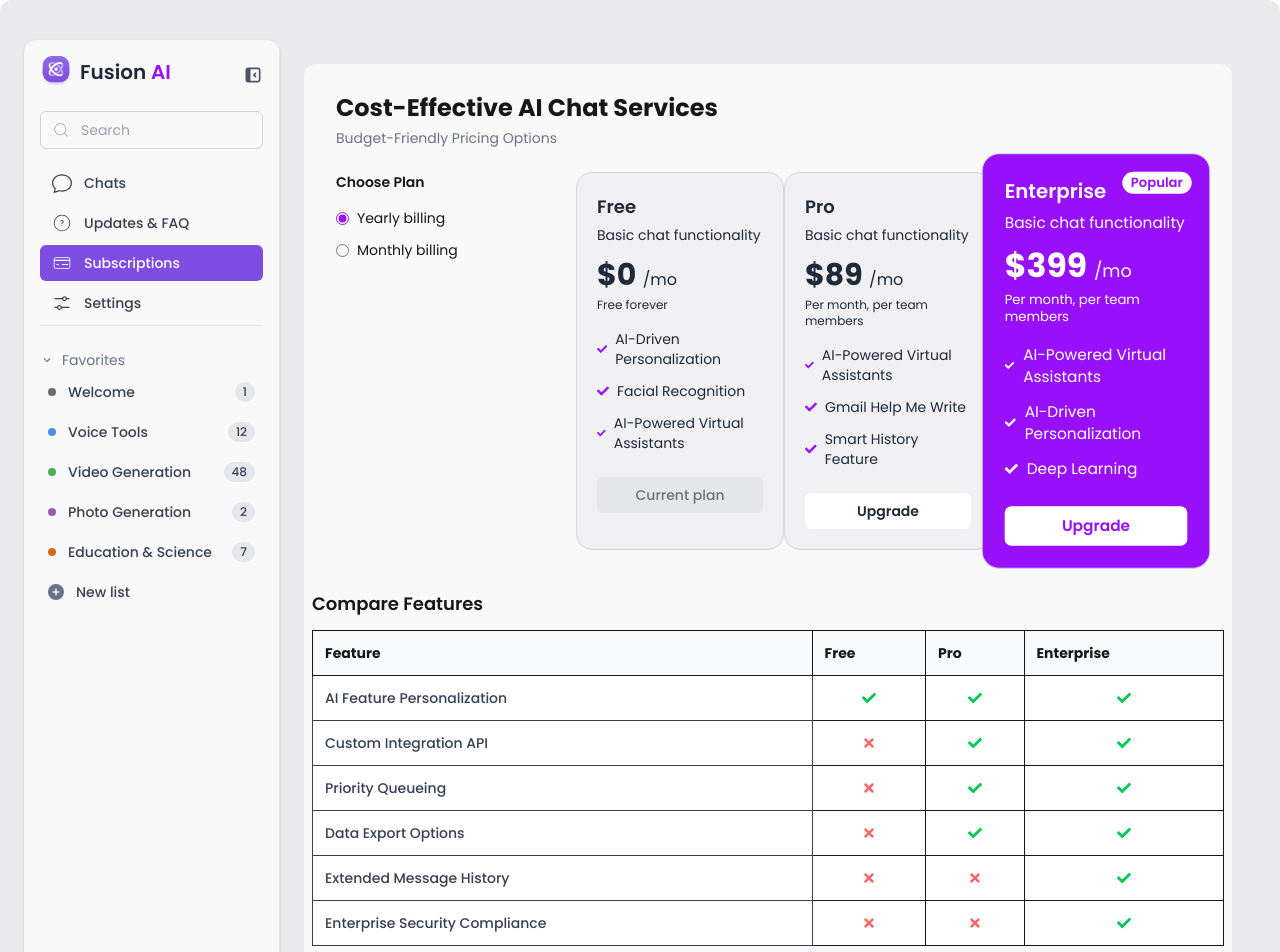
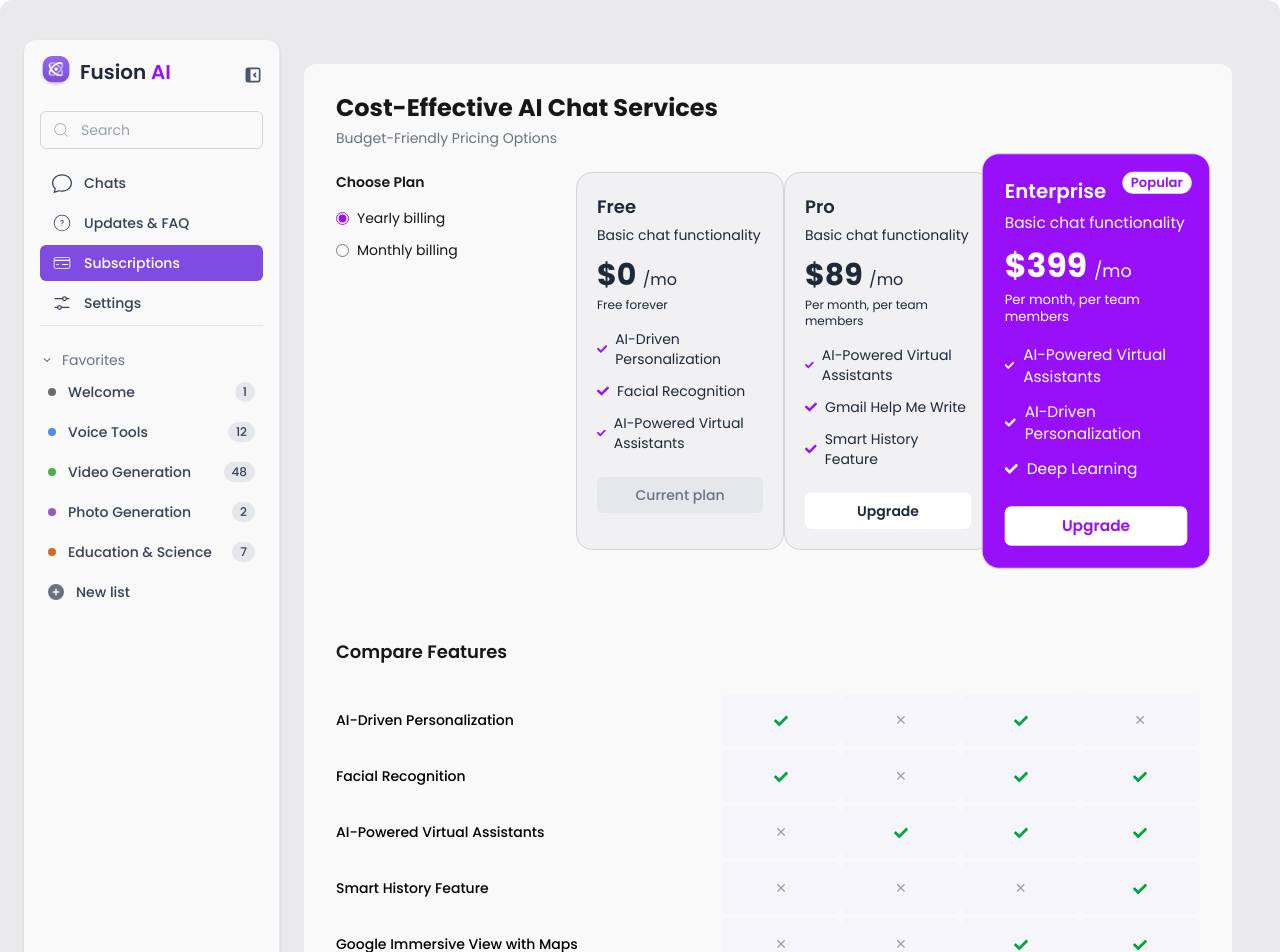
Before and after one commit to adnanfrd/barry-ai, a Next.js app: page /dashboard/subscriptions in a window 1280 px wide. Shown: the top 952 px of the page. Built offline with nearby package versions, Linux system fonts and the light colour scheme.

Commit message:
updated features

```diff
--- /dev/null
+++ b/src/components/dashboard/CompareFeatures.tsx
@@ -0,0 +1,61 @@
+"use client";
+
+import { FaCheck } from "react-icons/fa";
+
+const features = [
+  "AI-Driven Personalization",
+  "Facial Recognition",
+  "AI-Powered Virtual Assistants",
+  "Smart History Feature",
+  "Google Immersive View with Maps",
+  "Gmail Help Me Write",
+  "Live Translation & Interpreter",
+  "Deep Learning, Facial Recognition",
+];
+
+const plans = [
+  [true, false, true, false], // AI-Driven Personalization
+  [true, false, true, true],  // Facial Recognition
+  [false, true, true, true],  // AI-Powered Virtual Assistants
+  [false, false, false, true], // Smart History Feature
+  [false, false, true, true],  // Google Immersive View
+  [false, true, false, true],  // Gmail Help Me Write
+  [false, false, false, true], // Live Translation
+  [false, false, false, true], // Deep Learning
+];
+
+export default function CompareFeatures() {
+  return (
+    <section className="max-w-6xl mx-auto px-6 py-12 font-poppins">
+      <h2 className="text-lg font-semibold mb-6">Compare Features</h2>
+      <div className="overflow-auto">
+        <table className="w-full text-sm border-separate border-spacing-y-1">
+          <tbody>
+            {features.map((feature, rowIdx) => (
+              <tr key={rowIdx}>
+                {/* Feature label */}
+                <td className="py-4 pr-4 whitespace-nowrap text-black font-medium align-top">
+                  {feature}
+                </td>
+
+                {/* Plan columns */}
+                {plans[rowIdx].map((enabled, colIdx) => (
+                  <td
+                    key={colIdx}
+                    className="text-center bg-[#f6f5f9] py-4 rounded-lg text-black min-w-[80px]"
+                  >
+                    {enabled ? (
+                      <FaCheck className="text-green-600 inline-block" />
+                    ) : (
+                      <span className="text-gray-400">✕</span>
+                    )}
+                  </td>
+                ))}
+              </tr>
+            ))}
+          </tbody>
+        </table>
+      </div>
+    </section>
+  );
+}
--- a/src/components/dashboard/SubscriptionPage.tsx
+++ b/src/components/dashboard/SubscriptionPage.tsx
@@ -6,39 +6,28 @@ import { Disclosure } from '@headlessui/react';
 import { FaChevronDown } from 'react-icons/fa';
 import { useRouter } from 'next/navigation';
 import PricingSection from './PriceSection';
+import CompareFeatures from './CompareFeatures';
 
 const features = [
-  'AI Feature Personalization',
-  'Custom Integration API',
-  'Priority Queueing',
-  'Data Export Options',
-  'Extended Message History',
-  'Enterprise Security Compliance',
+  "AI-Driven Personalization",
+  "Facial Recognition",
+  "AI-Powered Virtual Assistants",
+  "Smart History Feature",
+  "Google Immersive View with Maps",
+  "Gmail Help Me Write",
+  "Live Translation & Interpreter",
+  "Deep Learning, Facial Recognition",
 ];
 
 const plans = [
-  {
-    name: 'Free',
-    price: '$0',
-    tag: 'Basic AI Chat Services',
-    monthly: true,
-    features: [true, false, false, false, false, false],
-  },
-  {
-    name: 'Pro',
-    price: '$89',
-    tag: 'Scale AI Chat Workflows',
-    monthly: true,
-    features: [true, true, true, true, false, false],
-  },
-  {
-    name: 'Enterprise',
-    price: '$399',
-    tag: 'Enterprise-Level Security',
-    monthly: true,
-    featured: true,
-    features: [true, true, true, true, true, true],
-  },
+  [true, false, true, false], // AI-Driven Personalization
+  [true, false, true, true],  // Facial Recognition
+  [false, true, true, true],  // AI-Powered Virtual Assistants
+  [false, false, false, true], // Smart History Feature
+  [false, false, true, true],  // Google Immersive View
+  [false, true, false, true],  // Gmail Help Me Write
+  [false, false, false, true], // Live Translation
+  [false, false, false, true], // Deep Learning
 ];
 
 const faqs = [
@@ -56,39 +45,7 @@ export default function SubscriptionPage() {
   return (
     <div className="max-w-7xl mx-auto px-2 bg-[#faf9fa] rounded-xl py-5 font-poppins">
       <PricingSection/>
-
-      <h3 className="text-lg font-semibold mb-3">Compare Features</h3>
-      <div className="overflow-auto mb-10">
-        <table className="min-w-full bg-white text-sm text-left border border-gray-200 rounded-xl">
-          <thead className="bg-gray-50">
-            <tr>
-              <th className="p-3 border">Feature</th>
-              {plans.map((plan) => (
-                <th key={plan.name} className="p-3 border">
-                  {plan.name}
-                </th>
-              ))}
-            </tr>
-          </thead>
-          <tbody>
-            {features.map((feature, idx) => (
-              <tr key={idx} className="border-t">
-                <td className="p-3 border font-medium text-gray-700">{feature}</td>
-                {plans.map((plan) => (
-                  <td key={plan.name} className="p-3 border text-center">
-                    {plan.features[idx] ? (
-                      <FaCheck className="text-green-500 mx-auto" />
-                    ) : (
-                      <FaTimes className="text-red-400 mx-auto" />
-                    )}
-                  </td>
-                ))}
-              </tr>
-            ))}
-          </tbody>
-        </table>
-      </div>
-
+<CompareFeatures/>
       <h3 className="text-lg font-semibold mb-4">Frequently asked questions</h3>
       <div className="bg-white rounded-xl shadow p-4">
         <div className="divide-y divide-gray-200">
```
